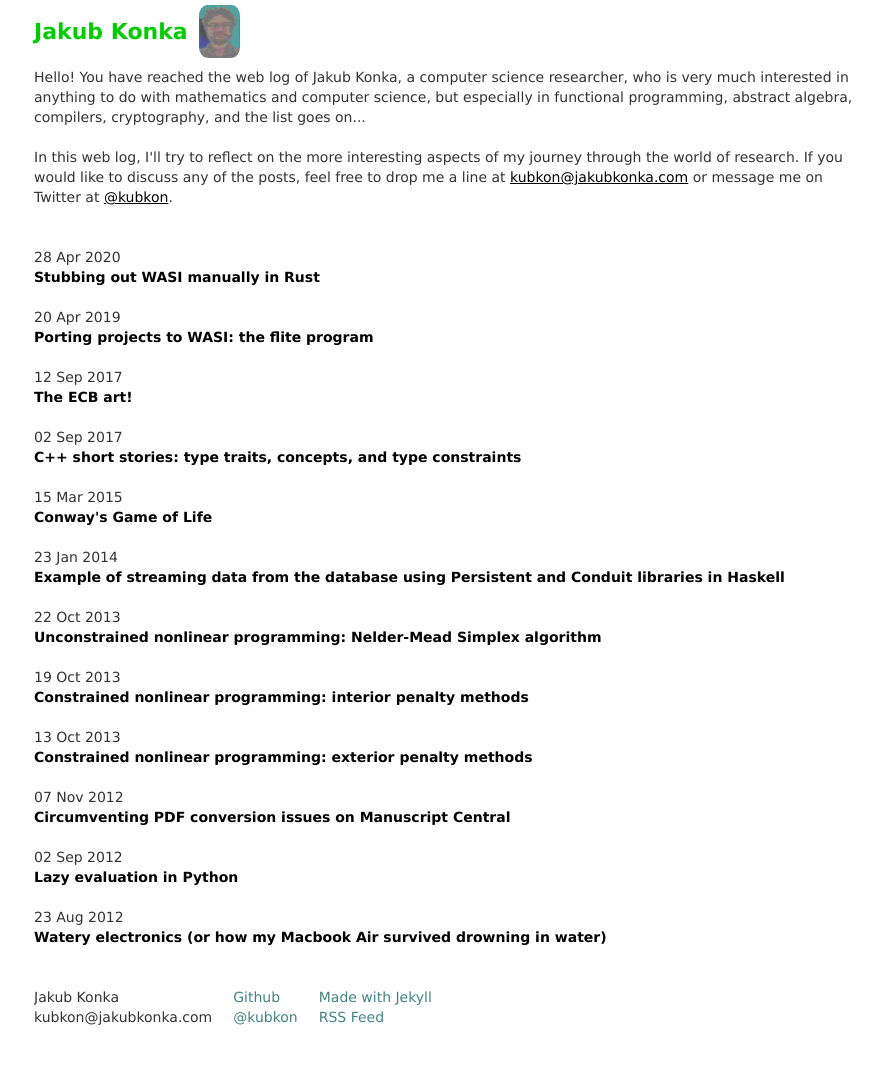
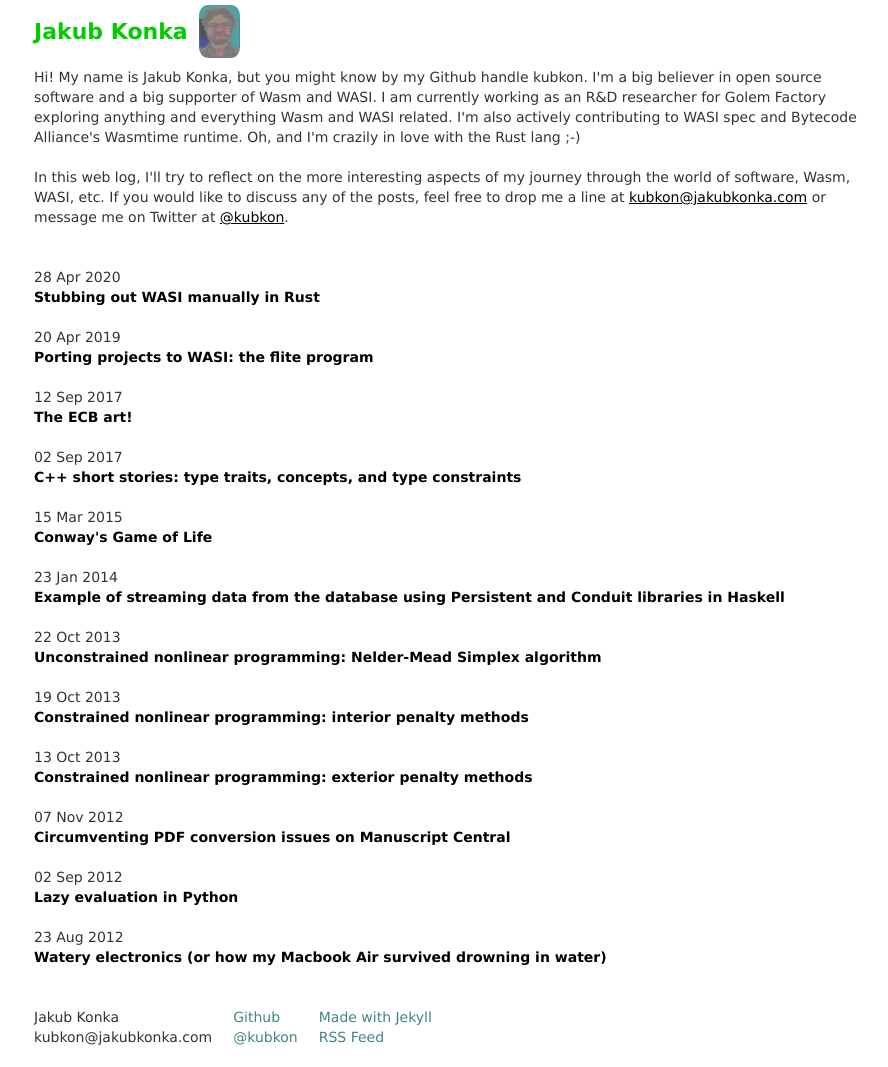
Before and after one commit to kubkon/kubkon.github.com, a Jekyll site: the page built from index.html, in a window 1280 px wide. Shown: the whole page, without its empty margins (186-1074 px from the left). Built offline with Jekyll 4.4.1, drawn with Linux system fonts in a browser that asks for light colours.

Commit message:
Update index

```diff
--- a/index.html
+++ b/index.html
@@ -5,8 +5,8 @@ title: Jakub Konka
 
 <div id="about">
   <span class="bio">
-    <p>Hello! You have reached the web log of Jakub Konka, a computer science researcher, who is very much interested in anything to do with mathematics and computer science, but especially in functional programming, abstract algebra, compilers, cryptography, and the list goes on...</p>
-    <p>In this web log, I'll try to reflect on the more interesting aspects of my journey through the world of research. If you would like to discuss any of the posts, feel free to drop me a line at
+    <p>Hi! My name is Jakub Konka, but you might know by my Github handle kubkon. I'm a big believer in open source software and a big supporter of Wasm and WASI. I am currently working as an R&D researcher for Golem Factory exploring anything and everything Wasm and WASI related. I'm also actively contributing to WASI spec and Bytecode Alliance's Wasmtime runtime. Oh, and I'm crazily in love with the Rust lang ;-)</p>
+    <p>In this web log, I'll try to reflect on the more interesting aspects of my journey through the world of software, Wasm, WASI, etc. If you would like to discuss any of the posts, feel free to drop me a line at
 
 <a href = "mailto:kubkonATjakubkonkaDOTcom"
    onclick = "this.href=this.href
```
